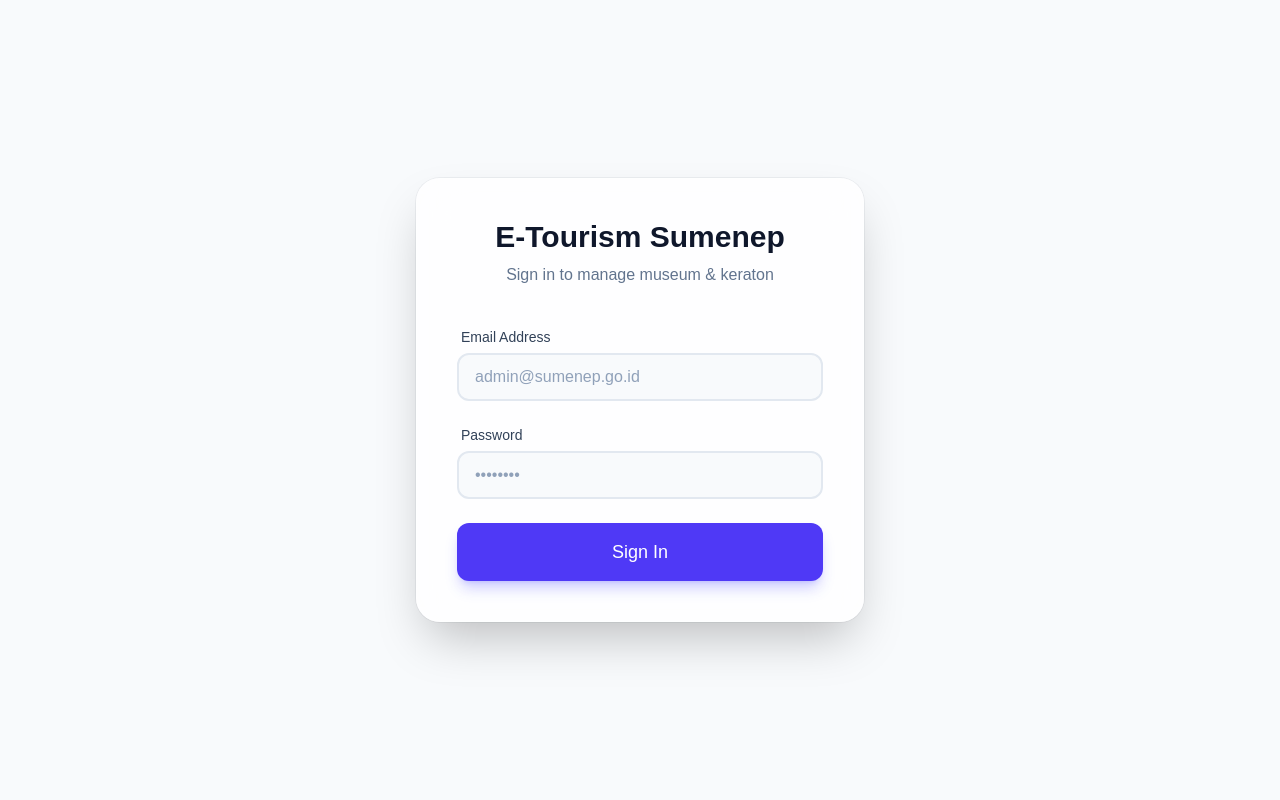
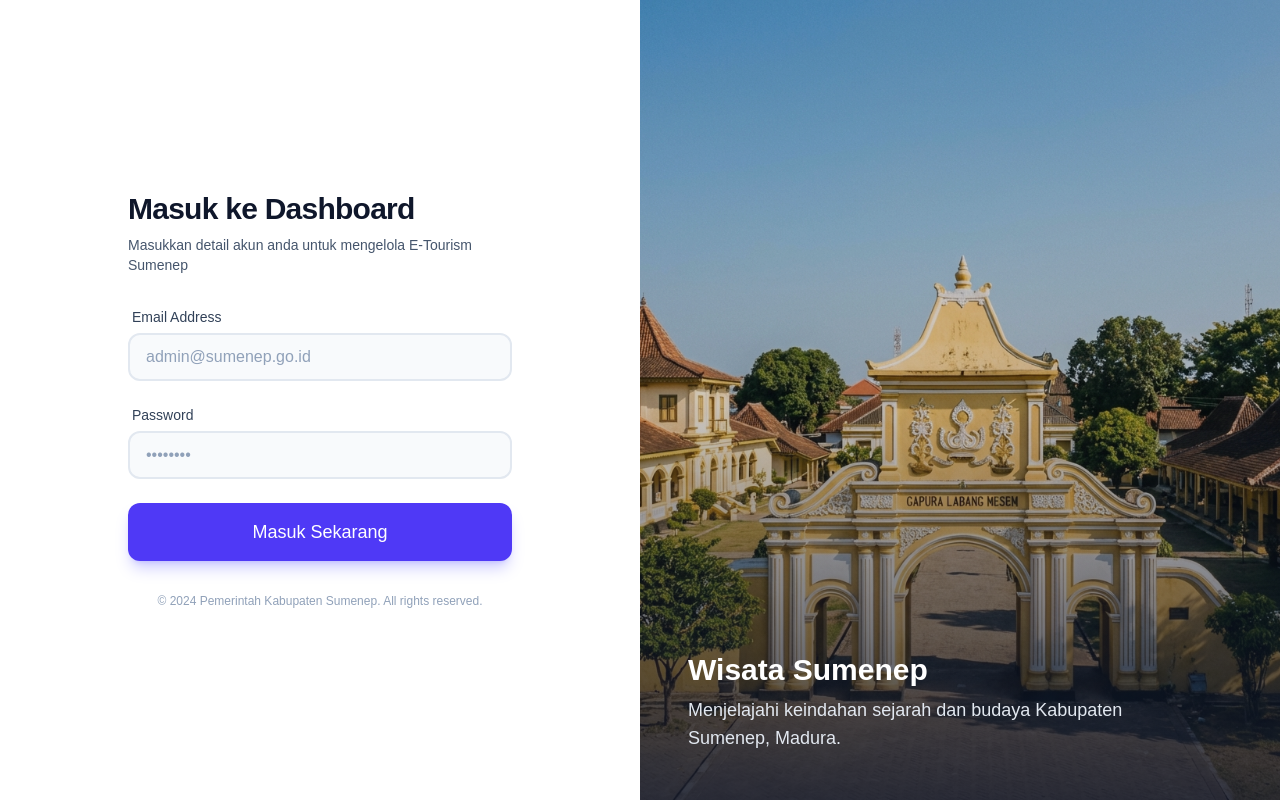
Before and after one commit to moh-affan/e-tourism-sumenep, a Next.js app: page /login in a window 1280 px wide. Built offline with nearby package versions, Linux system fonts and the light colour scheme.

Commit message:
perbaiki tampilan login

```diff
--- a/app/login/page.tsx
+++ b/app/login/page.tsx
@@ -38,11 +38,17 @@ export default function LoginPage() {
     };
 
     return (
-        <div className="min-h-screen flex items-center justify-center bg-slate-50 p-4 bg-[radial-gradient(ellipse_at_top,_var(--tw-gradient-stops))] from-indigo-100 via-slate-50 to-white">
-            <div className="max-w-md w-full bg-white/80 backdrop-blur-xl rounded-3xl shadow-2xl overflow-hidden p-8 md:p-10 border border-white/20 ring-1 ring-slate-900/5">
-                <div className="text-center mb-10">
-                    <h1 className="text-3xl font-bold text-slate-900 mb-2">E-Tourism Sumenep</h1>
-                    <p className="text-slate-500">Sign in to manage museum & keraton</p>
+        <div className="min-h-screen w-full lg:grid lg:grid-cols-2">
+            {/* Left Side - Form */}
+            <div className="flex flex-col items-center justify-center p-8 lg:p-12 bg-white">
+                <div className="w-full max-w-sm space-y-8">
+                    <div className="text-center lg:text-left">
+                        <h1 className="text-3xl font-bold tracking-tight text-slate-900">
+                            Masuk ke Dashboard
+                        </h1>
+                        <p className="mt-2 text-sm text-slate-600">
+                            Masukkan detail akun anda untuk mengelola E-Tourism Sumenep
+                        </p>
                     </div>
 
                     <form onSubmit={handleSubmit} className="space-y-6">
@@ -54,6 +60,7 @@ export default function LoginPage() {
                             onChange={(e) => setEmail(e.target.value)}
                             required
                         />
+                        <div className="space-y-1">
                             <Input
                                 label="Password"
                                 type="password"
@@ -62,17 +69,42 @@ export default function LoginPage() {
                                 onChange={(e) => setPassword(e.target.value)}
                                 required
                             />
+                        </div>
 
                         {error && (
-                        <div className="p-4 rounded-xl bg-red-50 text-red-600 text-sm font-medium animate-pulse">
+                            <div className="p-3 rounded-lg bg-red-50 border border-red-200 text-red-600 text-sm font-medium">
                                 {error}
                             </div>
                         )}
 
                         <Button type="submit" className="w-full" size="lg" isLoading={isLoading}>
-                        Sign In
+                            Masuk Sekarang
                         </Button>
                     </form>
+
+                    <div className="mt-6 text-center text-xs text-slate-400">
+                        &copy; 2024 Pemerintah Kabupaten Sumenep. All rights reserved.
+                    </div>
+                </div>
+            </div>
+
+            {/* Right Side - Image */}
+            <div className="hidden lg:block relative h-full w-full bg-slate-900">
+                <div className="absolute inset-0 bg-slate-900/20 z-10" />
+
+                <img
+                    src="/login-bg.png"
+                    alt="Keraton Sumenep"
+                    className="absolute inset-0 h-full w-full object-cover"
+                />
+                <div className="absolute inset-0 z-20 flex items-end p-12 bg-gradient-to-t from-slate-900/80 via-transparent to-transparent">
+                    <div className="text-white space-y-2">
+                        <h2 className="text-3xl font-bold">Wisata Sumenep</h2>
+                        <p className="text-lg text-slate-200 max-w-md">
+                            Menjelajahi keindahan sejarah dan budaya Kabupaten Sumenep, Madura.
+                        </p>
+                    </div>
+                </div>
             </div>
         </div>
     );
```
Also changed, not shown: public/login-bg.png (added). Lines whose indentation alone changed are shown as unchanged.
